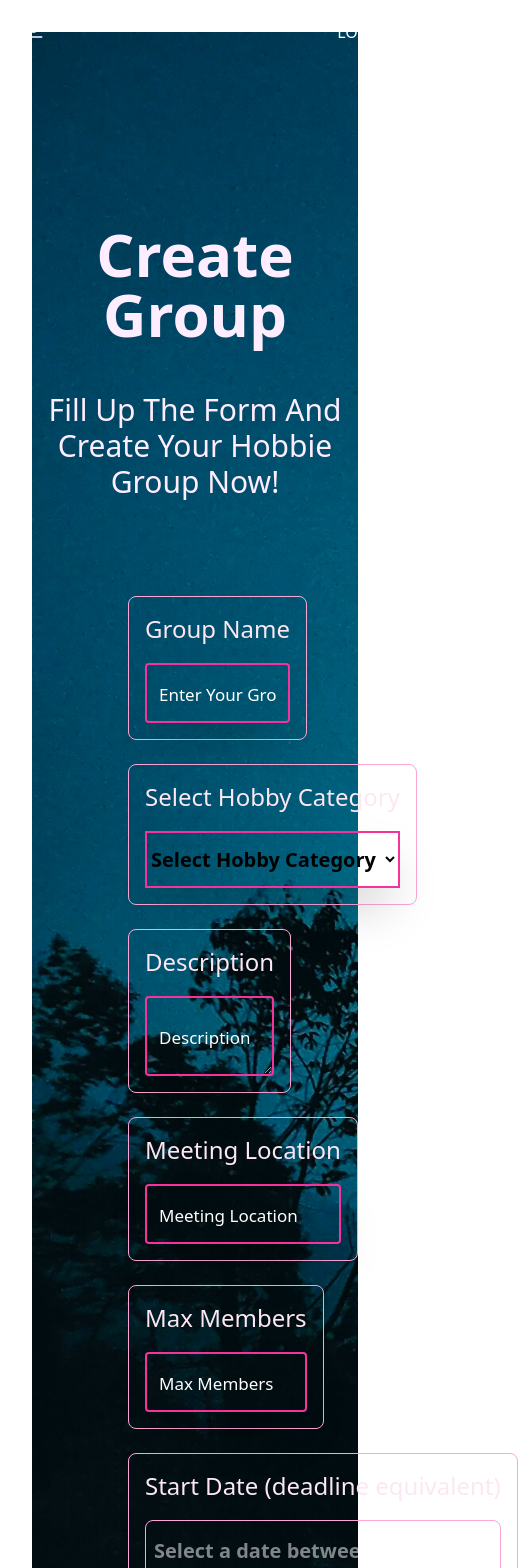
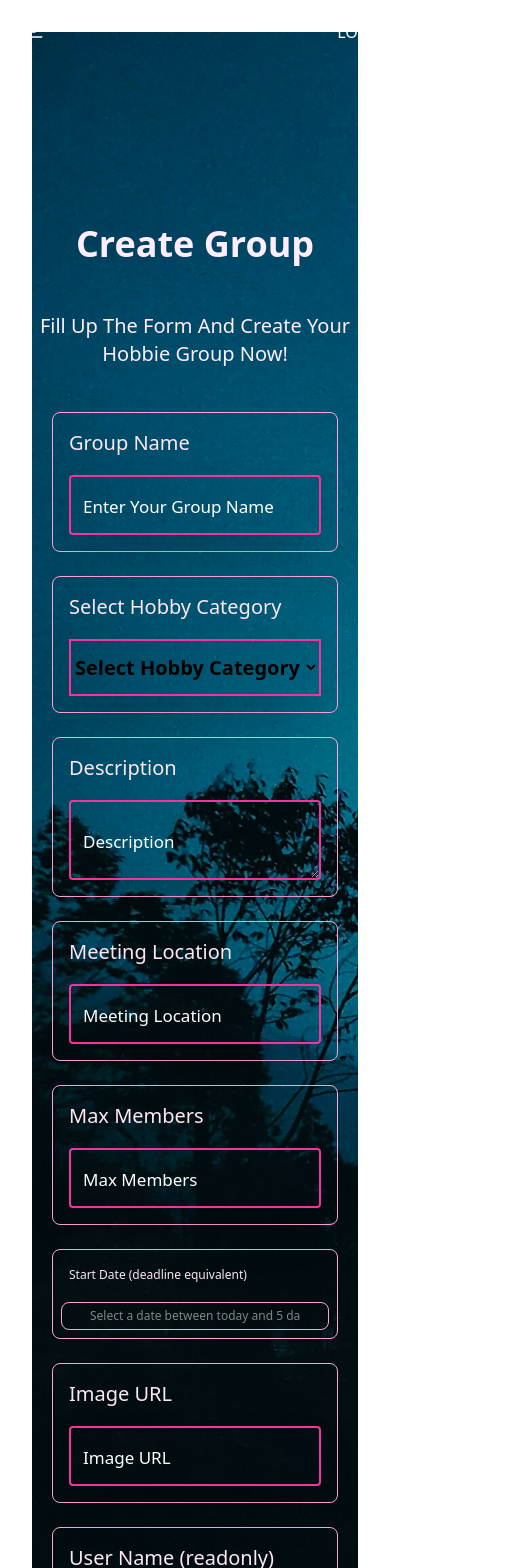
Before and after one commit to khalidhossain5000/hobby-nest-group-web-app, a React (Vite) app: page /create-group in a window 390 px wide. Shown: the top 1568 px of the page, 518 px wide, since content can reach past the window. Built offline with nearby package versions, Linux system fonts and the light colour scheme; no server answers; sample sign-in values are in the browser's storage.

Commit message:
create group page responsive added

```diff
--- a/src/Pages/CreateGroup.jsx
+++ b/src/Pages/CreateGroup.jsx
@@ -45,34 +45,20 @@ const CreateGroup = () => {
         console.log("data after send", data);
       });
   };
-//INTIAL WELCOME SPINNER START
-  // const [welcomeLoader, setWelcomeLoader] = useState(true);
-  // useEffect(() => {
-  //   const timer = setTimeout(() => {
-  //     setWelcomeLoader(false);
-  //   }, 500);
-  //   return () => clearTimeout(timer);
-  // }, []);
-  // if (welcomeLoader) {
-  //   return (
-  //     <div className="flex items-center justify-center fixed inset-0 bg-white z-50">
-  //       <HashLoader color="#dd0ff0" />
-  //     </div>
-  //   );
-  // }
+
   return (
     <div className="">
       <header className="">
         <NavBar/>
       </header>
       <main style={{backgroundImage:`url(${bgImg})`}} className="bg-cover bg-no-repeat py-36 bg-top-left">
-        <h1 className="text-[#feedff] container mx-auto text-center text-6xl font-bold py-12">Create Group</h1>
-        <h3 className="text-[#feedff] text-center text-3xl font-medium">Fill Up The Form And Create Your Hobbie Group Now!</h3>
-        <section className="form-full p-24 ">
+        <h1 className="text-[#feedff] container mx-auto text-center text-4xl lg:text-6xl font-bold py-12">Create Group</h1>
+        <h3 className="text-[#feedff] text-center text-xl lg:text-3xl font-medium">Fill Up The Form And Create Your Hobbie Group Now!</h3>
+        <section className="form-full mt-6 lg:mt-0 p-5 lg:p-24 ">
           <form onSubmit={handleCreateGroup}>
             <div className="grid grid-cols-1 md:grid-cols-2 gap-6">
               <fieldset className="bg-transparent fieldset rounded-box border border-pink-300 p-4">
-                <label className="label text-pink-100 text-2xl pb-3">Group Name</label>
+                <label className="label text-pink-100 text-xl lg:text-2xl pb-3">Group Name</label>
                 <input
                   type="text"
                   name="groupName"
@@ -81,7 +67,7 @@ const CreateGroup = () => {
                 />
               </fieldset>
               <fieldset className="bg-transparent fieldset rounded-box border border-pink-300 p-4">
-                <label className="label text-pink-100 text-2xl pb-3">Select Hobby Category</label>
+                <label className="label text-pink-100 text-xl lg:text-2xl pb-3">Select Hobby Category</label>
                 <select
                   name="category"
 
@@ -101,7 +87,7 @@ const CreateGroup = () => {
                 </select>
               </fieldset>
               <fieldset className="bg-transparent fieldset rounded-box border border-pink-300 p-4">
-                <label className="label text-pink-100 text-2xl pb-3">Description</label>
+                <label className="label text-pink-100 text-xl lg:text-2xl pb-3">Description</label>
                 <textarea
                   name="description"
                   placeholder="Description"
@@ -110,7 +96,7 @@ const CreateGroup = () => {
                 ></textarea>
               </fieldset>
               <fieldset className="bg-transparent fieldset rounded-box border border-pink-300 p-4">
-                <label className="label text-pink-100 text-2xl pb-3">Meeting Location</label>
+                <label className="label text-pink-100 text-xl lg:text-2xl pb-3">Meeting Location</label>
                 <input
                   type="text"
                   name="meetingLocation"
@@ -120,7 +106,7 @@ const CreateGroup = () => {
                 />
               </fieldset>
               <fieldset className="bg-transparent fieldset rounded-box border border-pink-300 p-4">
-                <label className="label text-pink-100 text-2xl pb-3">Max Members</label>
+                <label className="label text-pink-100 text-xl lg:text-2xl pb-3">Max Members</label>
                 <input
                   type="number"
                   name="maxNumber"
@@ -128,12 +114,12 @@ const CreateGroup = () => {
                   placeholder="Max Members"
                 />
               </fieldset>
-              <fieldset className="bg-transparent fieldset rounded-box border border-pink-300 p-4">
-                <label className="label text-pink-100 text-2xl pb-3">
+              <fieldset className="bg-transparent fieldset rounded-box border border-pink-300 lg:p-4 p-2 ">
+                <label className="label text-pink-100 lg:text-2xl p-2 lg:p-0 pb-3">
                   Start Date (deadline equivalent)
                 </label>
 
-                <fieldset className="bg-transparent fieldset rounded-box border border-pink-300 px-2">
+                <fieldset className=" bg-transparent fieldset rounded-box border border-pink-300 px-2">
                   <DatePicker
                     selected={startDate}
                     onChange={(date) => {
@@ -142,12 +128,12 @@ const CreateGroup = () => {
                     }}
                     value={new Date()}
                     placeholderText="Select a date between today and 5 days in the future"
-                    className="w-full py-3 text-white px-5gi text-xl font-bold"
+                    className="w-full lg:py-3 text-white px-5 lg:text-xl lg:font-bold"
                   />
                 </fieldset>
               </fieldset>
               <fieldset className="bg-transparent fieldset rounded-box border border-pink-300 p-4">
-                <label className="label text-pink-100 text-2xl pb-3">Image URL</label>
+                <label className="label text-pink-100 text-xl lg:text-2xl pb-3">Image URL</label>
                 <input
                   type="text"
                   name="imageUrl"
@@ -156,7 +142,7 @@ const CreateGroup = () => {
                 />
               </fieldset>
               <fieldset className="bg-transparent fieldset rounded-box border border-pink-300 p-4">
-                <label className="label text-pink-100 text-2xl pb-3">User Name (readonly)</label>
+                <label className="label text-pink-100 text-xl lg:text-2xl pb-3">User Name (readonly)</label>
                 <input
                   type="text"
                   name="userName"
@@ -168,7 +154,7 @@ const CreateGroup = () => {
             </div>
             <div className="py-6">
               <fieldset className="bg-transparent fieldset rounded-box border border-pink-300 p-4">
-                <label className="label text-pink-100 text-2xl pb-3">User Email (readonly)</label>
+                <label className="label text-pink-100 text-xl lg:text-2xl pb-3">User Email (readonly)</label>
                 <input
                   type="text"
                   name="email"
```
